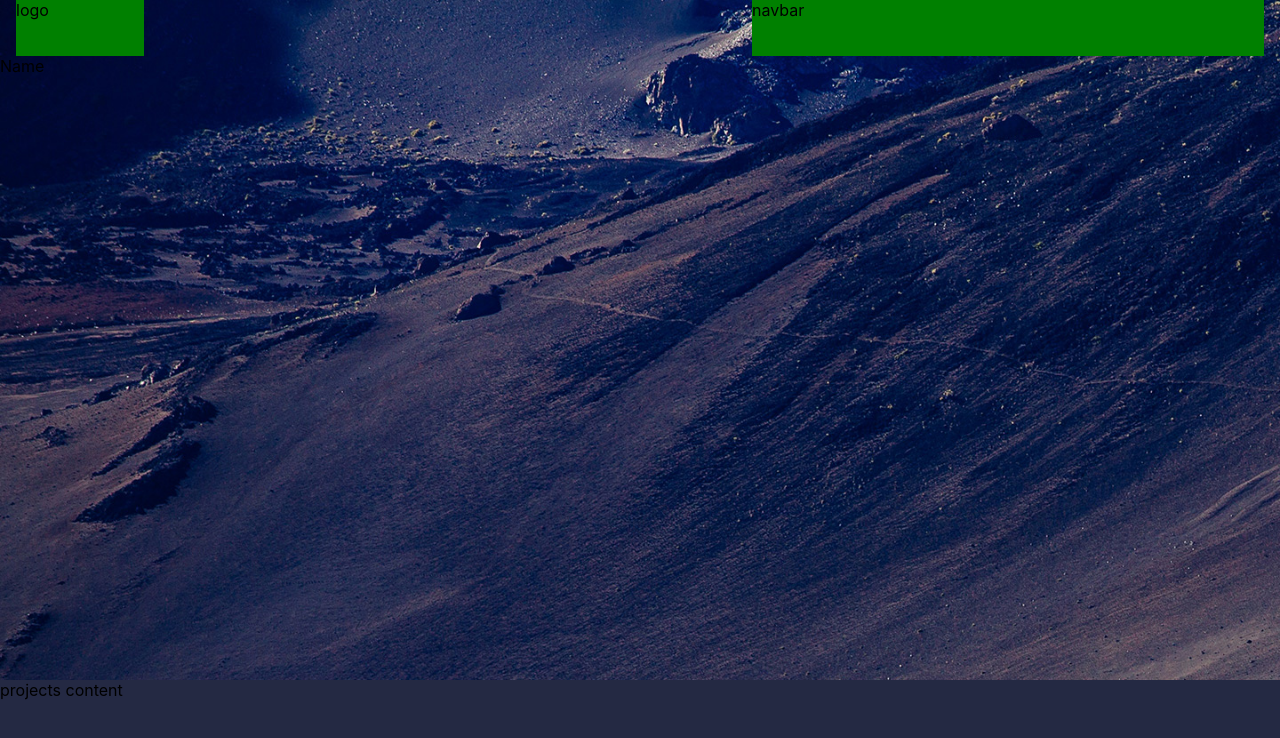
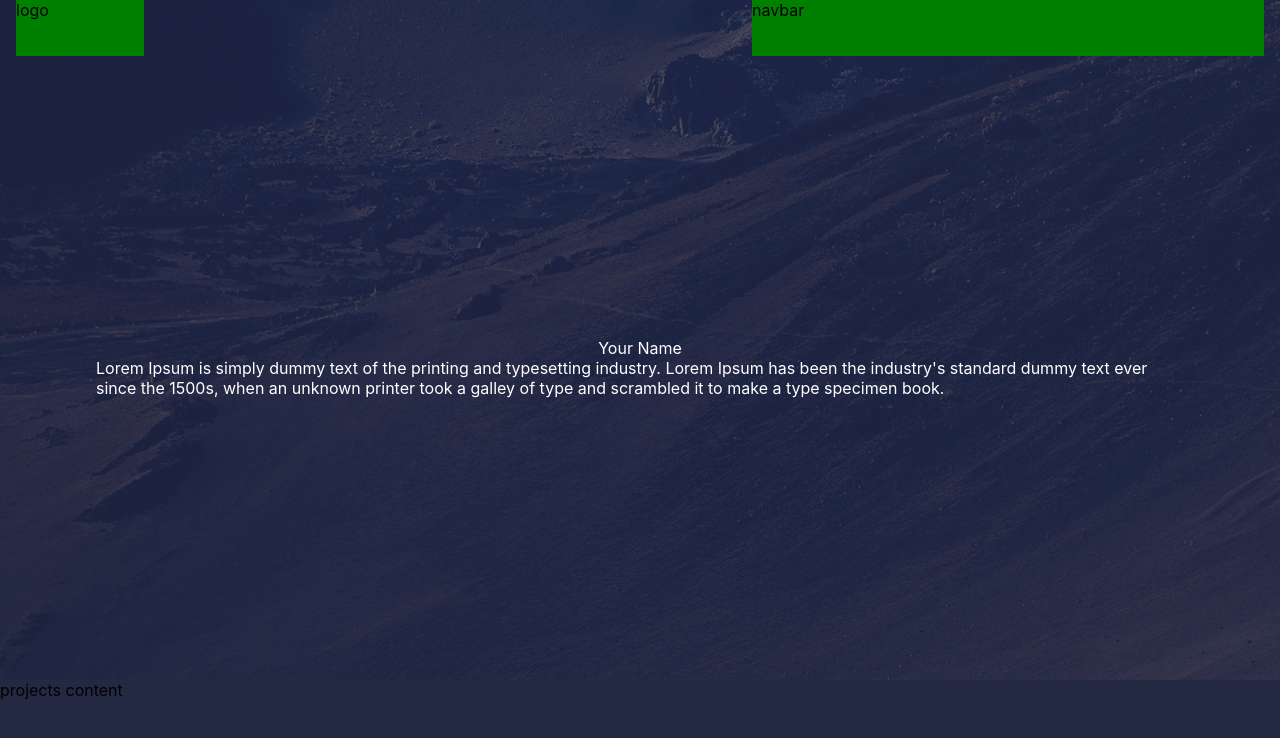
Before and after one commit to kc-leung/eportfolio, a React (Create React App) app: page / in a window 1280 px wide. Shown: the top 738 px of the page. Built offline with nearby package versions, Linux system fonts and the light colour scheme.

Commit message:
landing basic structure and styling

```diff
--- a/src/components/Header/Header.scss
+++ b/src/components/Header/Header.scss
@@ -3,7 +3,7 @@
   padding: 0 1rem;
   display: flex;
   justify-content: space-between;
-  opacity: 1;
+  z-index: 1;
 
   .logo {
     width: 10vw;
--- a/src/components/Landing/Landing.js
+++ b/src/components/Landing/Landing.js
@@ -6,8 +6,18 @@
   render() {
     return (
       <div className="landingContainer">
+        <div className="landingContainer-cover" />
         <Header />
-        <div className="contentContainer">Name</div>
+        <div className="contentContainer">
+          <div className="title">Your Name</div>
+          <div className="separator" />
+          <div className="content">
+            Lorem Ipsum is simply dummy text of the printing and typesetting
+            industry. Lorem Ipsum has been the industry's standard dummy text
+            ever since the 1500s, when an unknown printer took a galley of type
+            and scrambled it to make a type specimen book.
+          </div>
+        </div>
       </div>
     );
   }
--- a/src/components/Landing/Landing.scss
+++ b/src/components/Landing/Landing.scss
@@ -7,6 +7,21 @@
   background-size: cover;
   background-attachment: scroll;
 
+  .landingContainer-cover {
+    height: 85vh;
+    width: 100%;
+    position: absolute;
+    background-color: #242943;
+    opacity: 0.8;
+  }
+
   .contentContainer {
+    padding: 0 6rem;
+    display: flex;
+    flex-direction: column;
+    justify-content: center;
+    align-items: center;
+    color: white;
+    z-index: 1;
   }
 }
```
